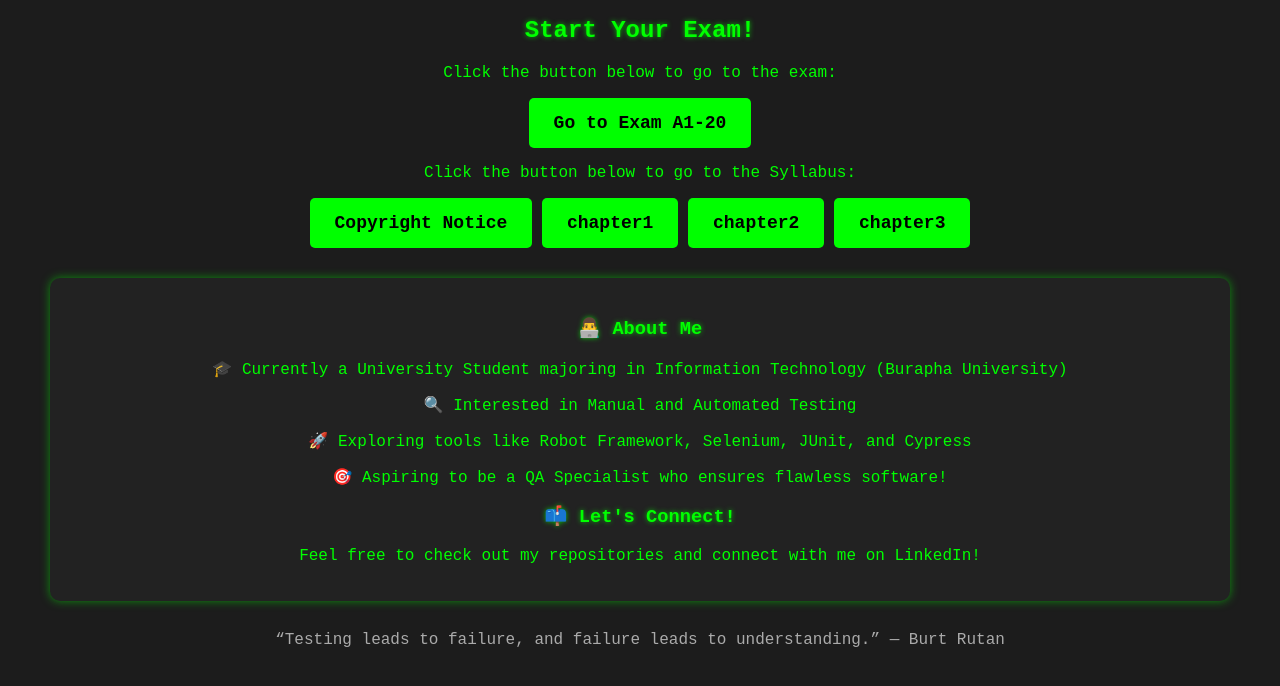
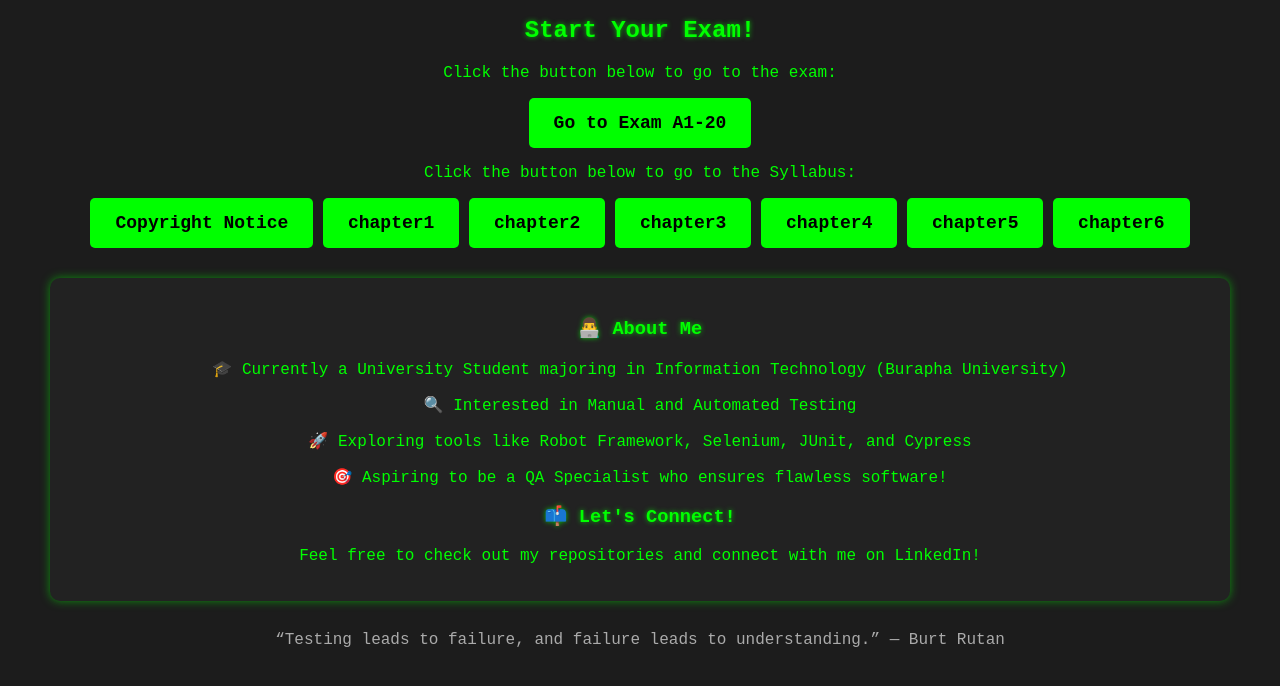
Before and after one commit to K2anC2ai/ExamTesterPractice-CTFL-, a plain HTML site: page index.html in a window 1280 px wide. Shown: the part 150-836 px from the top of the page. Drawn offline with Linux system fonts and the light colour scheme.

Commit message:
Update index.html chapter 3-6

```diff
--- a/index.html
+++ b/index.html
@@ -53,7 +53,7 @@
 
 
     <p>Click the button below to go to the Syllabus:</p>
-    <a href="copyright.html">Copyright Notice</a> <a href="chapter1.html">chapter1</a> <a href="chapter2.html">chapter2</a> <a href="chapter3.html">chapter3</a>
+    <a href="copyright.html">Copyright Notice</a> <a href="chapter1.html">chapter1</a> <a href="chapter2.html">chapter2</a> <a href="chapter3.html">chapter3</a> <a href="chapter4.html">chapter4</a> <a href="chapter5.html">chapter5</a>  <a href="chapter6.html">chapter6</a>
 
 
 
```
